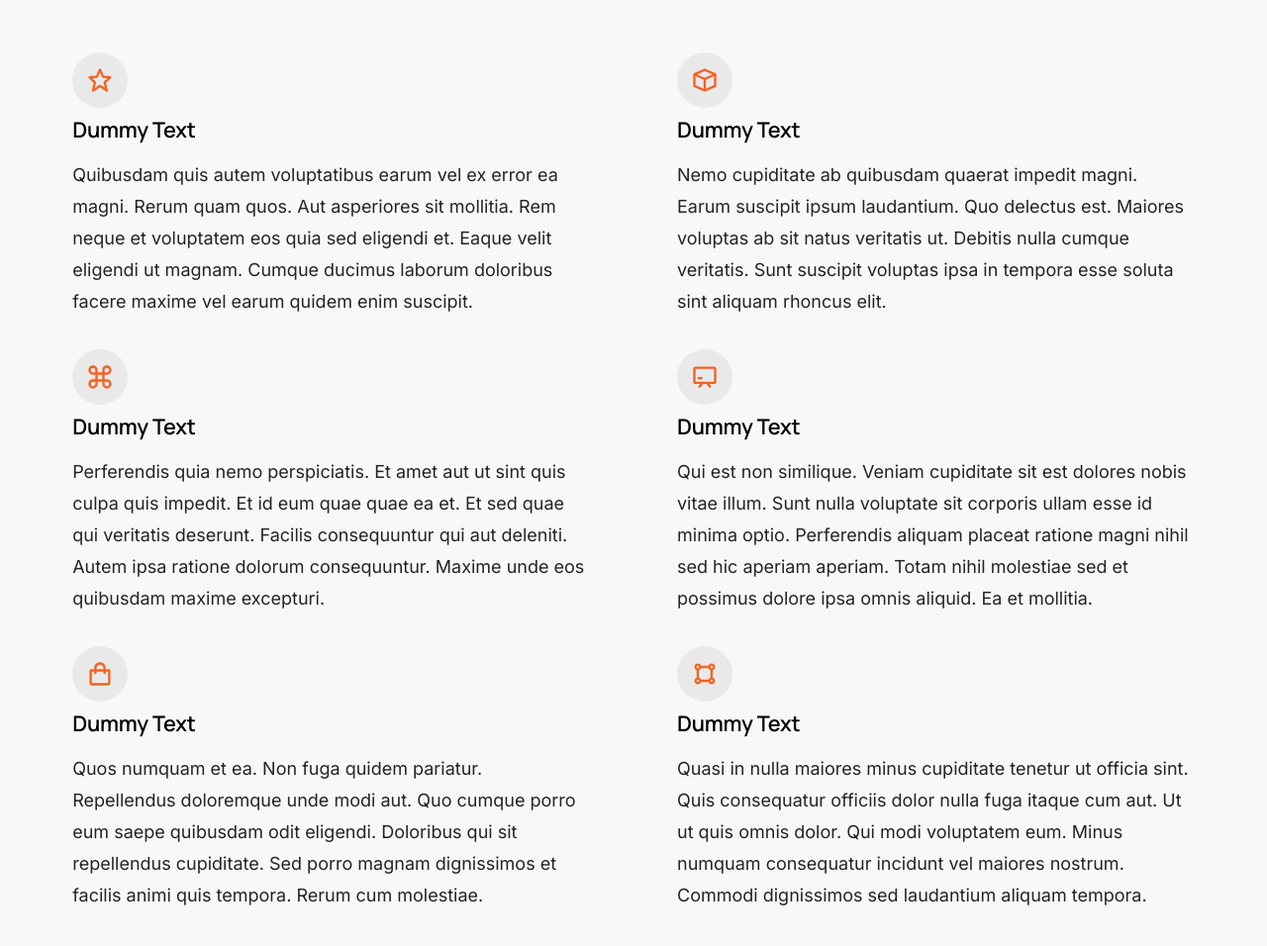
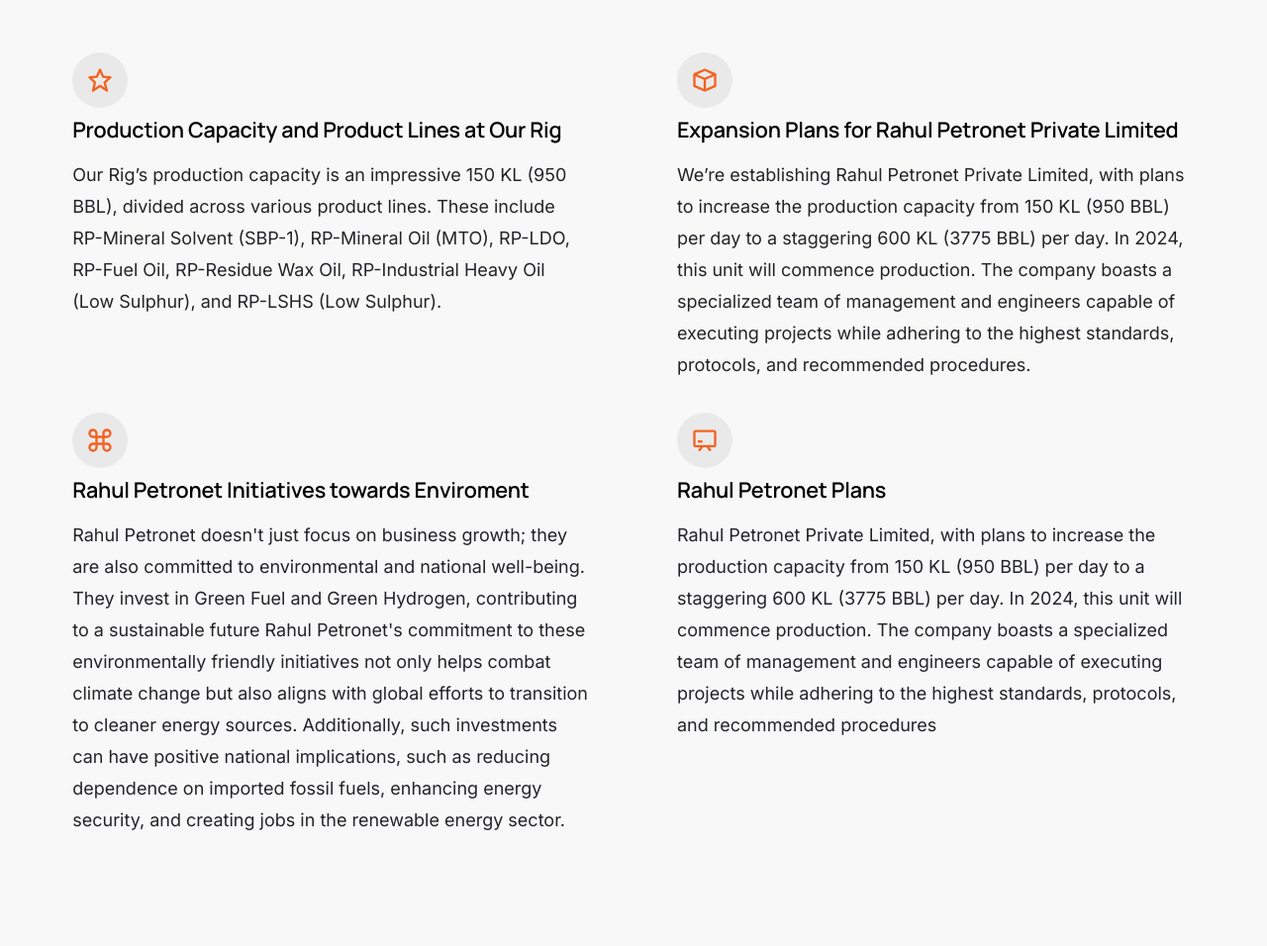
Before and after one commit to Shukla4343/project3, a plain HTML site: page index.html in a window 1280 px wide. Shown: the part 2488-3444 px from the top of the page at 99% size. Drawn offline with Linux system fonts and the light colour scheme.

Commit message:
compress

```diff
--- a/index.html
+++ b/index.html
@@ -241,14 +241,13 @@
                             <div class="list-block__icon">
                                 <svg xmlns="http://www.w3.org/2000/svg" width="24" height="24" viewBox="0 0 24 24" style="fill: rgba(0, 0, 0, 1);transform: ;msFilter:;"><path d="m6.516 14.323-1.49 6.452a.998.998 0 0 0 1.529 1.057L12 18.202l5.445 3.63a1.001 1.001 0 0 0 1.517-1.106l-1.829-6.4 4.536-4.082a1 1 0 0 0-.59-1.74l-5.701-.454-2.467-5.461a.998.998 0 0 0-1.822 0L8.622 8.05l-5.701.453a1 1 0 0 0-.619 1.713l4.214 4.107zm2.853-4.326a.998.998 0 0 0 .832-.586L12 5.43l1.799 3.981a.998.998 0 0 0 .832.586l3.972.315-3.271 2.944c-.284.256-.397.65-.293 1.018l1.253 4.385-3.736-2.491a.995.995 0 0 0-1.109 0l-3.904 2.603 1.05-4.546a1 1 0 0 0-.276-.94l-3.038-2.962 4.09-.326z"></path></svg>
                             </div>
-                            <h3 class="h5">Dummy Text</h3>
+                            <h3 class="h5">Production Capacity and Product Lines at Our Rig</h3>
                         </div>
                         <div class="list-block__text">
                             <p>
-                            Quibusdam quis autem voluptatibus earum vel ex error ea magni. Rerum quam quos. Aut asperiores
-                            sit mollitia. Rem neque et voluptatem eos quia sed eligendi et. Eaque velit eligendi ut
-                            magnam. Cumque ducimus laborum doloribus facere maxime vel earum quidem enim suscipit.
-                            </p>
+                                Our Rig’s production capacity is an impressive 150 KL (950 BBL), divided across various product lines.
+                                 These include RP-Mineral Solvent (SBP-1), RP-Mineral Oil (MTO), RP-LDO, RP-Fuel Oil, RP-Residue Wax Oil,
+                                 RP-Industrial Heavy Oil (Low Sulphur), and RP-LSHS (Low Sulphur).
                         </div>
                     </div> <!-- end list-block__item -->
 
@@ -257,13 +256,15 @@
                             <div class="list-block__icon">
                                 <svg xmlns="http://www.w3.org/2000/svg" width="24" height="24" viewBox="0 0 24 24" style="fill: rgba(0, 0, 0, 1);transform: ;msFilter:;"><path d="m21.406 6.086-9-4a1.001 1.001 0 0 0-.813 0l-9 4c-.02.009-.034.024-.054.035-.028.014-.058.023-.084.04-.022.015-.039.034-.06.05a.87.87 0 0 0-.19.194c-.02.028-.041.053-.059.081a1.119 1.119 0 0 0-.076.165c-.009.027-.023.052-.031.079A1.013 1.013 0 0 0 2 7v10c0 .396.232.753.594.914l9 4c.13.058.268.086.406.086a.997.997 0 0 0 .402-.096l.004.01 9-4A.999.999 0 0 0 22 17V7a.999.999 0 0 0-.594-.914zM12 4.095 18.538 7 12 9.905l-1.308-.581L5.463 7 12 4.095zM4 16.351V8.539l7 3.111v7.811l-7-3.11zm9 3.11V11.65l7-3.111v7.812l-7 3.11z"></path></svg>
                             </div>
-                            <h3 class="h5">Dummy Text</h3>
+                            <h3 class="h5">Expansion Plans for Rahul Petronet Private Limited</h3>
                         </div>
                         <div class="list-block__text">
                             <p>
-                            Nemo cupiditate ab quibusdam quaerat impedit magni. Earum suscipit ipsum laudantium.
-                            Quo delectus est. Maiores voluptas ab sit natus veritatis ut. Debitis nulla cumque veritatis.
-                            Sunt suscipit voluptas ipsa in tempora esse soluta sint aliquam rhoncus elit.
+                                We’re establishing Rahul Petronet Private Limited, with plans to increase the production capacity from 150 KL
+                                (950 BBL) per day to a staggering 600 KL (3775 BBL) per day. In 2024, this unit will commence production.
+                                The company boasts a specialized team of management and engineers capable of executing projects while adhering to the
+                                 highest standards, protocols, and recommended procedures.
+
                             </p>
                         </div>
                     </div> <!-- end list-block__item -->
@@ -273,14 +274,13 @@
                             <div class="list-block__icon">
                                 <svg xmlns="http://www.w3.org/2000/svg" width="24" height="24" viewBox="0 0 24 24" style="fill: rgba(0, 0, 0, 1);transform: ;msFilter:;"><path d="M6 14c-2.206 0-4 1.794-4 4s1.794 4 4 4a4.003 4.003 0 0 0 3.998-3.98H10V16h4v2.039h.004A4.002 4.002 0 0 0 18 22c2.206 0 4-1.794 4-4s-1.794-4-4-4h-2v-4h2c2.206 0 4-1.794 4-4s-1.794-4-4-4-4 1.794-4 4v2h-4V5.98h-.002A4.003 4.003 0 0 0 6 2C3.794 2 2 3.794 2 6s1.794 4 4 4h2v4H6zm2 4c0 1.122-.879 2-2 2s-2-.878-2-2 .879-2 2-2h2v2zm10-2c1.121 0 2 .878 2 2s-.879 2-2 2-2-.878-2-2v-2h2zM16 6c0-1.122.879-2 2-2s2 .878 2 2-.879 2-2 2h-2V6zM6 8c-1.121 0-2-.878-2-2s.879-2 2-2 2 .878 2 2v2H6zm4 2h4v4h-4v-4z"></path></svg>
                             </div>
-                            <h3 class="h5">Dummy Text</h3>
+                            <h3 class="h5">Rahul Petronet Initiatives towards Enviroment</h3>
                         </div>
                         <div class="list-block__text">
                             <p>
-                            Perferendis quia nemo perspiciatis. Et amet aut ut sint quis culpa quis impedit.
-                            Et id eum quae quae ea et. Et sed quae qui veritatis deserunt. Facilis consequuntur
-                            qui aut deleniti. Autem ipsa ratione dolorum consequuntur. Maxime unde eos quibusdam
-                            maxime excepturi.
+                                Rahul Petronet doesn't just focus on business growth; they are also committed to environmental and national well-being.
+                                They invest in Green Fuel and Green Hydrogen, contributing to a sustainable future Rahul Petronet's commitment to these environmentally friendly initiatives not only helps combat climate change but also aligns with global efforts to transition to cleaner energy sources. Additionally, such investments can have positive national implications, such as reducing dependence on imported fossil fuels,
+                                 enhancing energy security, and creating jobs in the renewable energy sector.
                             </p>
                         </div>
                     </div> <!-- end list-block__item -->
@@ -290,50 +290,23 @@
                             <div class="list-block__icon">
                                 <svg xmlns="http://www.w3.org/2000/svg" width="24" height="24" viewBox="0 0 24 24" style="fill: rgba(0, 0, 0, 1);transform: ;msFilter:;"><path d="M20 3H4c-1.103 0-2 .897-2 2v11c0 1.103.897 2 2 2h4l-1.8 2.4 1.6 1.2 2.7-3.6h3l2.7 3.6 1.6-1.2L16 18h4c1.103 0 2-.897 2-2V5c0-1.103-.897-2-2-2zM4 16V5h16l.001 11H4z"></path><path d="M6 12h4v2H6z"></path></svg>
                             </div>
-                            <h3 class="h5">Dummy Text</h3>
+                            <h3 class="h5">Rahul Petronet Plans</h3>
                         </div>
                         <div class="list-block__text">
                             <p>
-                            Qui est non similique. Veniam cupiditate sit est dolores nobis vitae illum.
-                            Sunt nulla voluptate sit corporis ullam esse id minima optio. Perferendis aliquam placeat
-                            ratione magni nihil sed hic aperiam aperiam. Totam nihil molestiae sed et possimus
-                            dolore ipsa omnis aliquid. Ea et mollitia.
+                                Rahul Petronet Private Limited, with plans to increase the
+                                 production capacity from 150 KL (950 BBL) per day to a staggering 600 KL (3775 BBL) per day.
+                                 In 2024, this unit will commence production. The company boasts a specialized team of management and
+                                 engineers capable of executing
+                                 projects while adhering to the highest standards,
+                                  protocols, and recommended procedures
                             </p>
                         </div>
                     </div> <!-- end list-block__item -->
 
-                    <div class="column list-block__item">
-                        <div class="list-block__title">
-                            <div class="list-block__icon">
-                                <svg xmlns="http://www.w3.org/2000/svg" width="24" height="24" viewBox="0 0 24 24" style="fill: rgba(0, 0, 0, 1);transform: ;msFilter:;"><path d="M5 22h14c1.103 0 2-.897 2-2V9a1 1 0 0 0-1-1h-3V7c0-2.757-2.243-5-5-5S7 4.243 7 7v1H4a1 1 0 0 0-1 1v11c0 1.103.897 2 2 2zM9 7c0-1.654 1.346-3 3-3s3 1.346 3 3v1H9V7zm-4 3h2v2h2v-2h6v2h2v-2h2l.002 10H5V10z"></path></svg>
-                            </div>
-                            <h3 class="h5">Dummy Text</h3>
-                        </div>
-                        <div class="list-block__text">
-                            <p>
-                            Quos numquam et ea. Non fuga quidem pariatur. Repellendus doloremque unde modi aut.
-                            Quo cumque porro eum saepe quibusdam odit eligendi. Doloribus qui sit repellendus cupiditate.
-                            Sed porro magnam dignissimos et facilis animi quis tempora. Rerum cum molestiae.
-                            </p>
-                        </div>
-                    </div> <!-- end list-block__item -->
 
-                    <div class="column list-block__item">
-                        <div class="list-block__title">
-                            <div class="list-block__icon">
-                                <svg xmlns="http://www.w3.org/2000/svg" width="24" height="24" viewBox="0 0 24 24" style="fill: rgba(0, 0, 0, 1);transform: ;msFilter:;"><path d="M21 6c0-1.654-1.346-3-3-3a2.993 2.993 0 0 0-2.815 2h-6.37A2.993 2.993 0 0 0 6 3C4.346 3 3 4.346 3 6c0 1.302.839 2.401 2 2.815v6.369A2.997 2.997 0 0 0 3 18c0 1.654 1.346 3 3 3a2.993 2.993 0 0 0 2.815-2h6.369a2.994 2.994 0 0 0 2.815 2c1.654 0 3-1.346 3-3a2.997 2.997 0 0 0-2-2.816V8.816A2.996 2.996 0 0 0 21 6zm-3-1a1.001 1.001 0 1 1-1 1c0-.551.448-1 1-1zm-2.815 12h-6.37A2.99 2.99 0 0 0 7 15.184V8.816A2.99 2.99 0 0 0 8.815 7h6.369A2.99 2.99 0 0 0 17 8.815v6.369A2.99 2.99 0 0 0 15.185 17zM6 5a1.001 1.001 0 1 1-1 1c0-.551.448-1 1-1zm0 14a1.001 1.001 0 0 1 0-2 1.001 1.001 0 0 1 0 2zm12 0a1.001 1.001 0 0 1 0-2 1.001 1.001 0 0 1 0 2z"></path></svg>
-                            </div>
-                            <h3 class="h5">Dummy Text</h3>
-                        </div>
-                        <div class="list-block__text">
-                            <p>
-                            Quasi in nulla maiores minus cupiditate tenetur ut officia sint. Quis consequatur
-                            officiis dolor nulla fuga itaque cum aut. Ut ut quis omnis dolor. Qui modi voluptatem eum.
-                            Minus numquam consequatur incidunt vel maiores nostrum. Commodi dignissimos sed
-                            laudantium aliquam tempora.
-                            </p>
-                        </div>
-                    </div> <!-- end list-block__item -->
+
+
 
                 </div> <!-- end process-list -->
 
```
Also changed, not shown: images/RP- Industrial Heavy Oil.jpg, images/RP- Mineral Solvent SBP-1.jpeg (deleted), images/RP- Mineral Solvent SBP-1.jpg (added), images/WhatsApp Image 2023-08-24 at 5.03.12 PM.jpeg (deleted), images/WhatsApp Image 2023-08-24 at 5.03.12 PM.jpg (added), images/avatars/user-01.jpg (deleted), images/avatars/user-02.jpg, images/avatars/user-03.jpg, images/avatars/user-04.jpg, images/avatars/user-05.jpg, images/avatars/user-06.jpg, images/avatars/user-07.jpg, images/avatars/user-08.jpg, images/folio/gallery/g-tulips.jpg, 4 other files.
